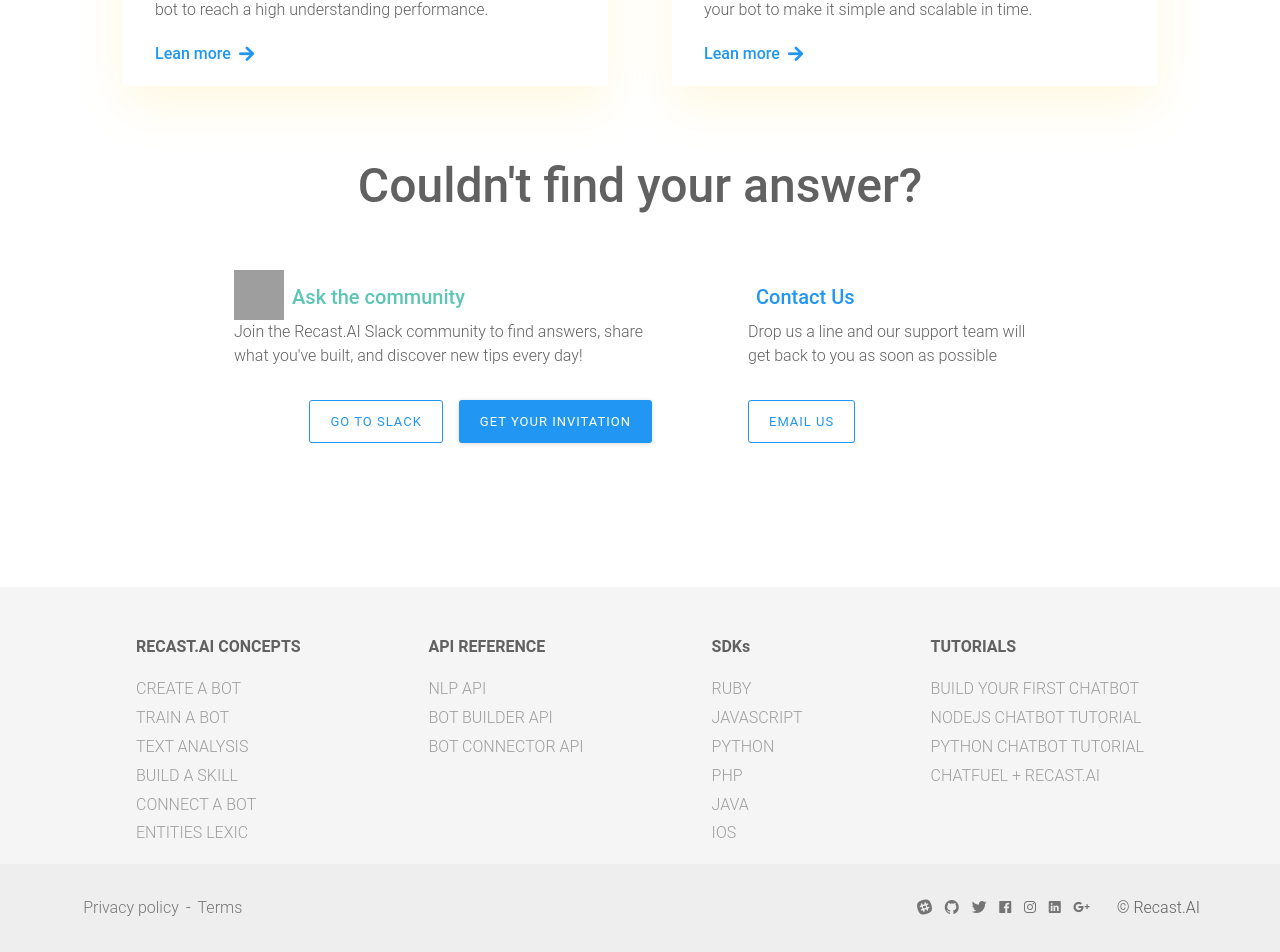
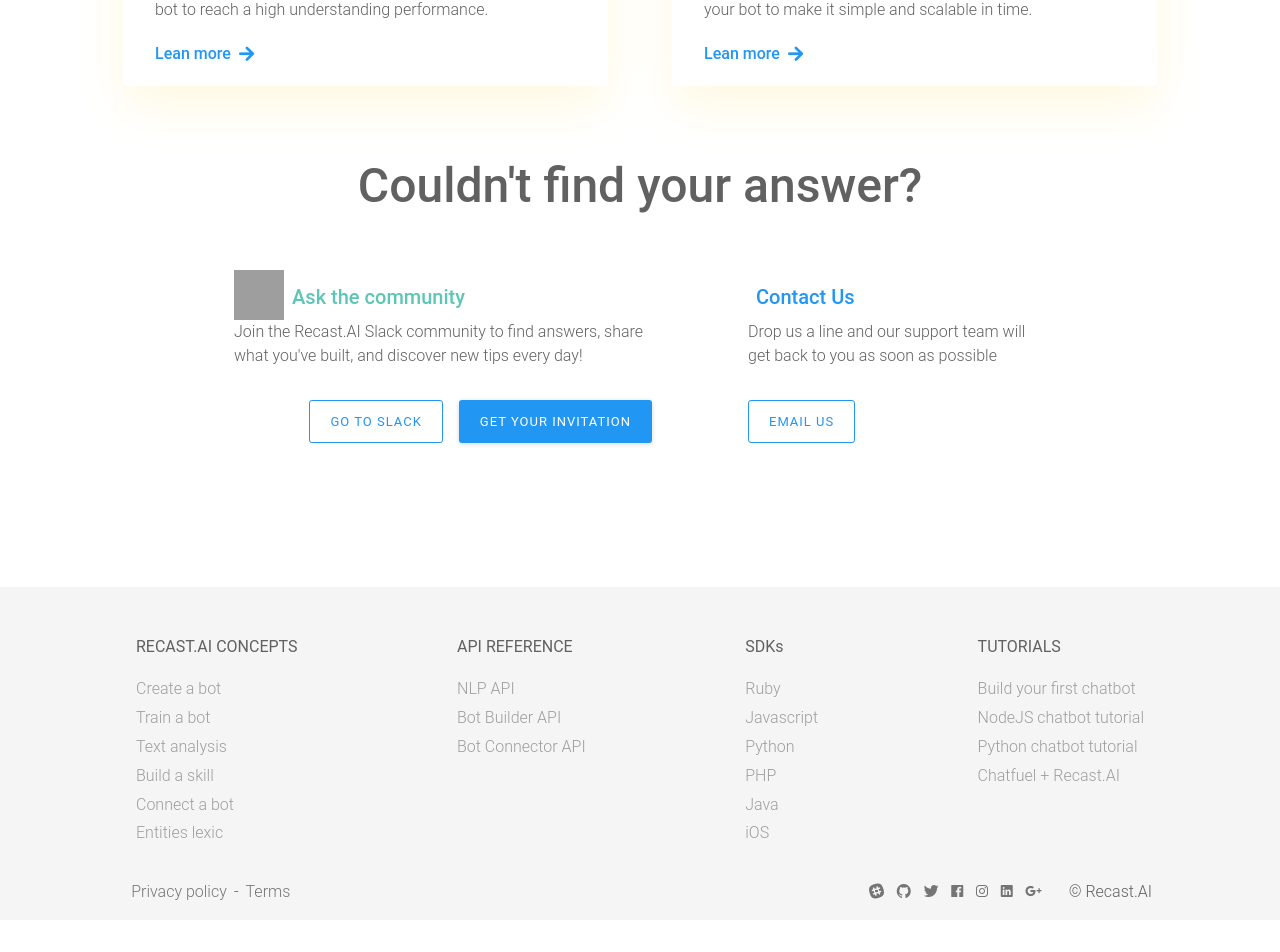
Before and after one commit to SAP-archive/docs, a Jekyll site: the page built from index.md, in a window 1280 px wide. Shown: the part 770-1722 px from the top of the page. Built offline with Jekyll 4.4.1, drawn with Linux system fonts in a browser that asks for light colours; nearby versions of some CDN libraries; a style sheet for code colours, icons or effects is not loaded; after the commit the page ends 1690 px from its top, so only the background shows below that; grey boxes are pictures that could not be loaded.

Commit message:
fix(footer) fix style footer

```diff
--- a/_includes/footer.html
+++ b/_includes/footer.html
@@ -71,6 +71,7 @@
     </div>
   </div>
   <div class="Footer-bottom">
+    <div class='container flex flex-content-between'>
       <div>
         <a target="_blank" rel="noopener noreferrer" href="https://recast.ai/privacy-policy" class="Footer-bottom-link">
           Privacy policy
@@ -97,4 +98,5 @@
         <p class="Footer-copyright">&copy;&nbsp;Recast.AI</p>
       </div>
     </div>
+  </div>
 </footer>
--- a/_sass/recast/_footer.scss
+++ b/_sass/recast/_footer.scss
@@ -1,12 +1,12 @@
 .Footer {
+  background-color: $grey-100;
 
   .Footer-top {
-    background-color: $grey-100;
     padding: 1rem 5rem;
   }
 
   .Footer-top-title {
-    font-weight: bold;
+    font-weight: 400;
     padding: 2rem 0 1rem 0;
   }
 
@@ -27,8 +27,7 @@
   .Footer-bottom {
     display: flex;
     justify-content: space-between;
-    padding: 2rem 5rem;
-    background-color: $grey-200;
+    padding: 1rem 5rem;
   }
 
   .Footer-bottom-logos {
```
Also changed, not shown: _data/footer.yml (+17 -17 lines). Lines whose indentation alone changed are shown as unchanged.
